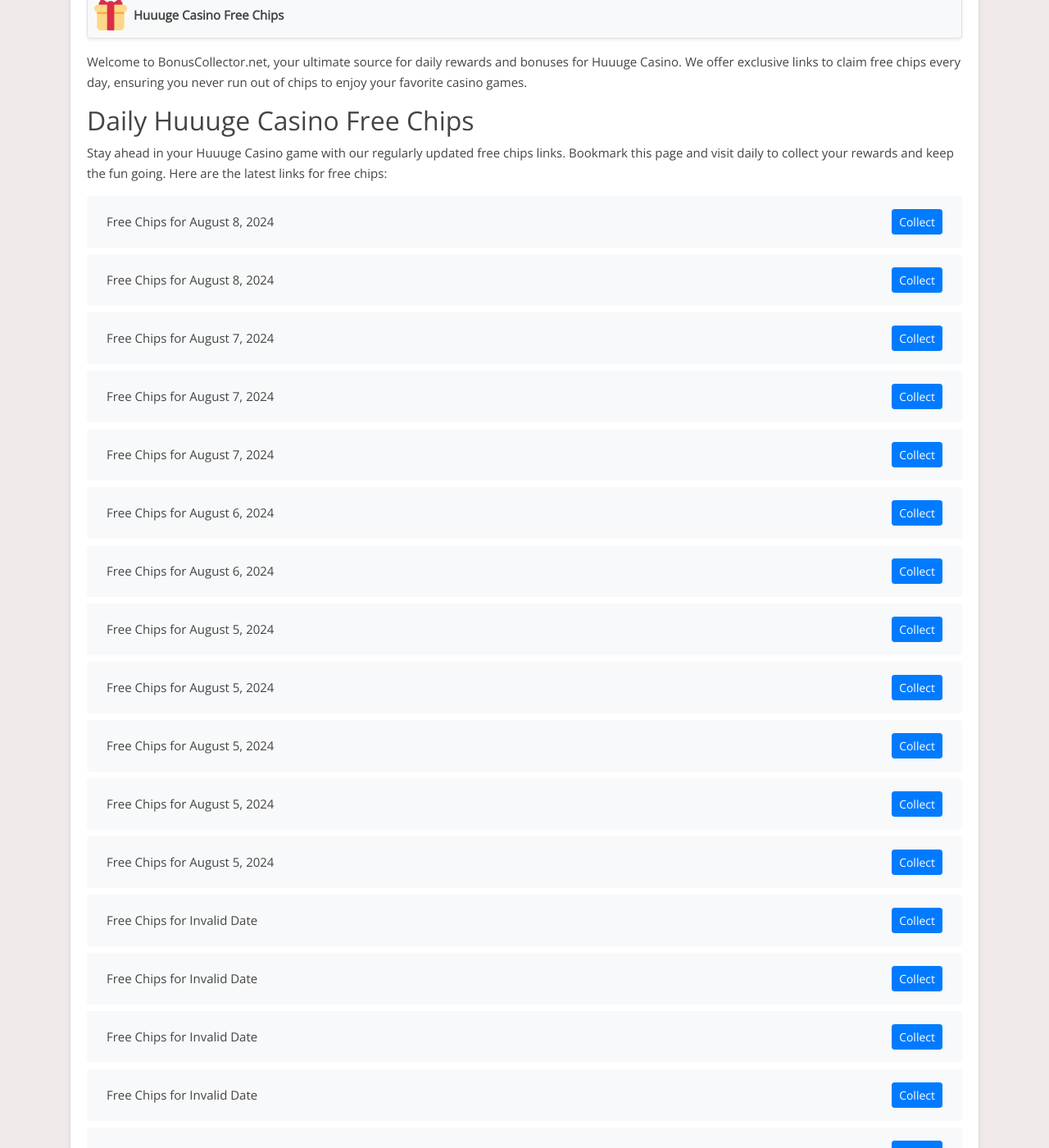
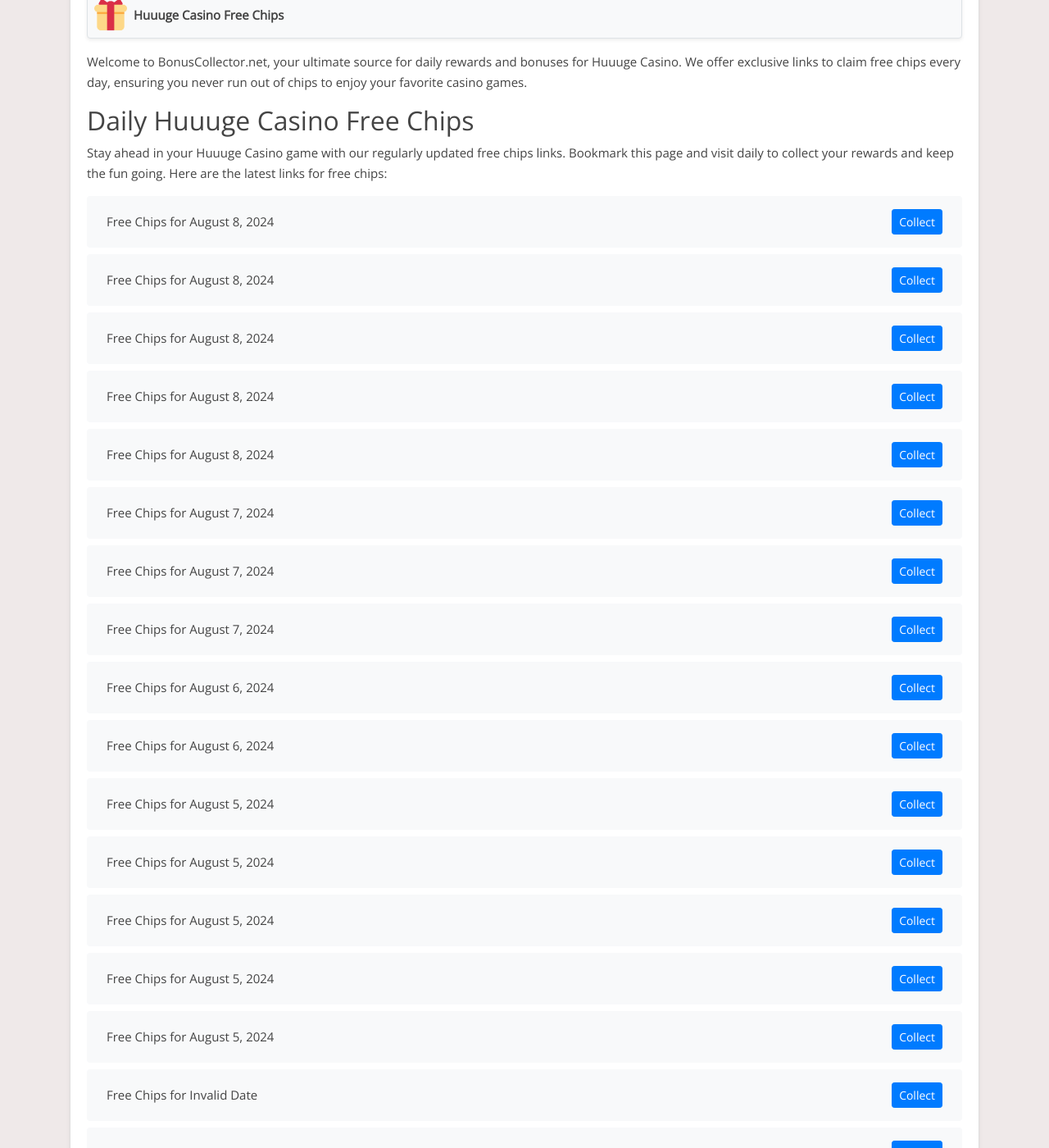
Before and after one commit to Prollad99/bs-net, a Jekyll site: the page built from _posts/2024-06-29-huuuge-casino.md, in a window 1280 px wide and 1400 px high, scrolled down 249 px. Shown: the whole window at 82% size. Built offline with Jekyll 4.4.1, drawn with Linux system fonts in a browser that asks for light colours; nearby versions of some CDN libraries; comment, search, counter and statistics services are not loaded; some of the changed text lies outside the part shown.

Commit message:
Update huuuge-casino reward links and last modified date

```diff
--- a/_data/include_files.yml
+++ b/_data/include_files.yml
@@ -53,7 +53,7 @@
   last_modified: 2024-08-08 03:07:51
 
 huuuge-casino.html:
-  last_modified: 2024-08-08 03:33:12
+  last_modified: 2024-08-08 18:10:04
 
 island-king.html:
   last_modified: 2024-08-06 14:33:34
--- a/_includes/huuuge-casino.html
+++ b/_includes/huuuge-casino.html
@@ -1,4 +1,16 @@
 <ul class="list-group mt-3 mb-4">
+  <li class="list-group-item d-flex justify-content-between align-items-center">
+    <span>Free Chips for August 8, 2024</span>
+    <a href="https://2rc7.app.link/HGfHjnsCTLb" class="btn btn-primary btn-sm">Collect</a>
+  </li>
+  <li class="list-group-item d-flex justify-content-between align-items-center">
+    <span>Free Chips for August 8, 2024</span>
+    <a href="https://2rc7.app.link/LMMLcAkETLb" class="btn btn-primary btn-sm">Collect</a>
+  </li>
+  <li class="list-group-item d-flex justify-content-between align-items-center">
+    <span>Free Chips for August 8, 2024</span>
+    <a href="http://2rc7.app.link/lZCBq6zCTLb" class="btn btn-primary btn-sm">Collect</a>
+  </li>
   <li class="list-group-item d-flex justify-content-between align-items-center">
     <span>Free Chips for August 8, 2024</span>
     <a href="https://2rc7.app.link/rvI60TcVRLb" class="btn btn-primary btn-sm">Collect</a>
@@ -387,16 +399,4 @@
     <span>Free Chips for Invalid Date</span>
     <a href="https://2rc7.app.link/nox7SYSgFKb" class="btn btn-primary btn-sm">Collect</a>
   </li>
-  <li class="list-group-item d-flex justify-content-between align-items-center">
-    <span>Free Chips for Invalid Date</span>
-    <a href="https://2rc7.app.link/oryROYSgFKb" class="btn btn-primary btn-sm">Collect</a>
-  </li>
-  <li class="list-group-item d-flex justify-content-between align-items-center">
-    <span>Free Chips for Invalid Date</span>
-    <a href="https://2rc7.app.link/BSmsLYSgFKb" class="btn btn-primary btn-sm">Collect</a>
-  </li>
-  <li class="list-group-item d-flex justify-content-between align-items-center">
-    <span>Free Chips for Invalid Date</span>
-    <a href="https://2rc7.app.link/BNAswyrtDKb" class="btn btn-primary btn-sm">Collect</a>
-  </li>
 </ul>
```
Also changed, not shown: links-json/huuuge-casino.json (+12 -9 lines).
